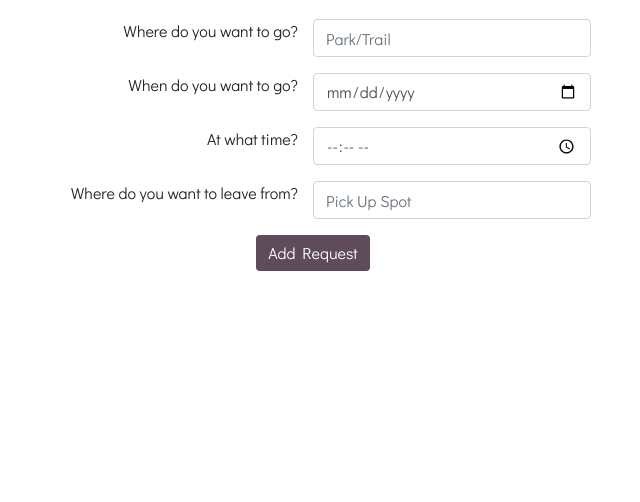
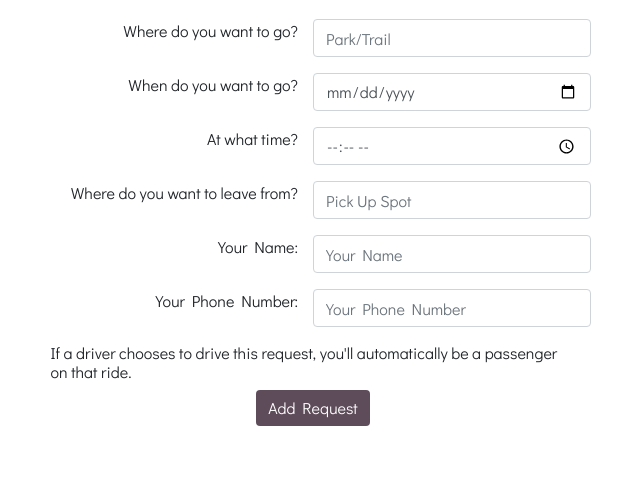
Before and after one commit to mes258/hikePool, a Flask app: page /riders in a window 1280 px wide. Shown: the part 596-1098 px from the top of the page, without its empty margins (312-952 px from the left). Before the commit the page ends 867 px from the top, so only its background shows below. Run offline with Flask 2, Linux system fonts and the light colour scheme; data that the repository does not hold is empty; some libraries are stand-ins or nearby versions.

Commit message:
Started adding support for adding the request maker to the ride automatically, should work but doesn't

```diff
--- a/app.py
+++ b/app.py
@@ -11,27 +11,27 @@ def index():
     if request.method == 'GET':
         pass
 
-    if request.method == 'POST':
-        name = request.form.get('name')
-        phone = request.form.get('phone')
-        newId = createPerson(name, phone)
+    # if request.method == 'POST':
+    #     name = request.form.get('name')
+    #     phone = request.form.get('phone')
+    #     newId = createPerson(name, phone)
 
-        date = request.form.get('date')
-        time = request.form.get('time')
-        destination = request.form.get('destination')
-        pickUpSpot = request.form.get('pickUpSpot')
-        passengerNum = request.form.get('passengerNum')
-        sc = request.form.get('secretCode')
-        secretCode = sha256_crypt.encrypt(sc)
-        createRide(date, time, destination, pickUpSpot, newId, passengerNum, passengerNum, secretCode)
+    #     date = request.form.get('date')
+    #     time = request.form.get('time')
+    #     destination = request.form.get('destination')
+    #     pickUpSpot = request.form.get('pickUpSpot')
+    #     passengerNum = request.form.get('passengerNum')
+    #     sc = request.form.get('secretCode')
+    #     secretCode = sha256_crypt.encrypt(sc)
+    #     createRide(date, time, destination, pickUpSpot, newId, passengerNum, passengerNum, secretCode)
 
-    rides = getRides()
-    ridesWithDrivers = []
-    for ride in rides:
-        ridesWithDrivers.append((ride, getDriver(ride[5])))
-    requests = getRequests()
+    # rides = getRides()
+    # ridesWithDrivers = []
+    # for ride in rides:
+    #     ridesWithDrivers.append((ride, getDriver(ride[5])))
+    # requests = getRequests()
 
-    return render_template('index.html', rides=ridesWithDrivers, requests=requests)
+    return render_template('index.html')
 
 @app.route('/getRide/<rideId>', methods=['POST'])
 def get_Ride(rideId):
@@ -58,15 +58,19 @@ def get_Requests():
 
 @app.route('/createRequest', methods=['POST'])
 def create_request():
+    name = request.form.get('name')
+    phone = request.form.get('phone')
+    passengerId = createPerson(name, phone)
+
     date = request.form.get('date')
     time = request.form.get('time')
     destination = request.form.get('destination')
     pickUpSpot = request.form.get('pickUpSpot')
     rideId = createRide(date, time, destination, pickUpSpot, -1, 0, 0, None)
 
+    joinRide(rideId, passengerId)
+
     rides = getRides()
-    drivers = getPeople()
-    reqests = getRequests()
     return redirect('/viewRides')
 
 @app.route('/driveRide/<rideId>', methods=['POST'])
@@ -148,11 +152,9 @@ def edit_ride_submit(rideId):
     destination = request.form.get('destination')
     pickUpSpot = request.form.get('pickUpSpot')
     removedPassengerIds = request.form.getlist('removedPassenger')
-    print(removedPassengerIds)
     editRide(rideId, date, time, destination, pickUpSpot, removedPassengerIds)
 
-    rides = getRides()
-    return redirect('/viewRides')
+    return ride_details(rideId)
 
 @app.route('/delete/<rideId>', methods=['POST'])
 def delete_ride(rideId):
@@ -192,7 +194,6 @@ def riders():
 
 @app.route('/navItem/<tab>', methods=['GET', 'POST'])
 def nav(tab):
-    print("hi there")
     navItems = ['viewRides', 'drivers', 'riders', 'privacy', 'faq']
     navItemNames = ['View Rides', 'Drivers', 'Riders', 'Privacy', 'Faq']
     return render_template('nav.html', selected=tab, navItems=navItems, navItemNames=navItemNames)
--- a/models.py
+++ b/models.py
@@ -157,8 +157,6 @@ def deletePassengers(removedPassengers):
         id = float(strId)
         cur.execute('select * from passengers where id = ?', [id])
         person = cur.fetchall()
-        print("HIHI")
-        print(person)
         cur.execute('delete from passengers where id = ?', [id])
         cur.execute('update rides set spotsOpen = spotsOpen + 1 where id = ?', [float(person[0][1])])
         cur.execute('delete from people where id = ?', [person[0][2]])
--- a/templates/riders.html
+++ b/templates/riders.html
@@ -113,6 +113,15 @@
                 <input id="pickup" class="col-12 col-md-6 form-control" type="text" placeholder="Pick Up Spot" name="pickUpSpot" required>
               </div>
               <div class="form-group row d-flex justify-content-center">
+                <label for="time" class="col-12 col-md-6">Your Name:</label>
+                <input id="time" class="col-12 col-md-6 form-control" type="text" placeholder="Your Name" name="name" required>
+              </div>
+              <div class="form-group row d-flex justify-content-center">
+                <label for="time" class="col-12 col-md-6">Your Phone Number:</label>
+                <input id="time" class="col-12 col-md-6 form-control" type="text" placeholder="Your Phone Number" name="phone" required>
+              </div>
+              <h6>If a driver chooses to drive this request, you'll automatically be a passenger on that ride.</h6>
+              <div class="form-group row d-flex justify-content-center">
                 <input class="btn btn-secnd" type="submit" value="Add Request">
               </div>
           </form>
```
